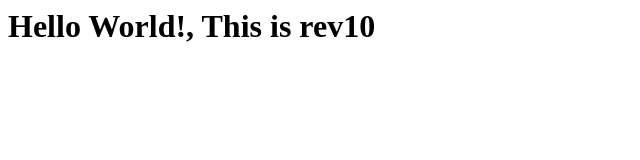
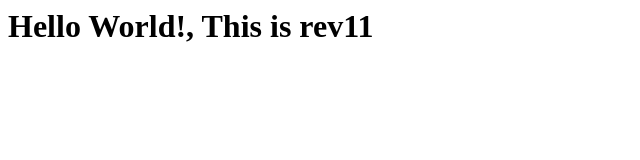
Before and after one commit to jparikh74/nginx, a plain HTML site: page src/index.html in a window 1280 px wide. Shown: the full height of the page, 0-640 px from the left. Drawn offline with Linux system fonts and the light colour scheme.

Commit message:
5nd commit

```diff
--- a/src/index.html
+++ b/src/index.html
@@ -1 +1 @@
-<h1>Hello World!, This is rev10</h1>
+<h1>Hello World!, This is rev11</h1>
```
